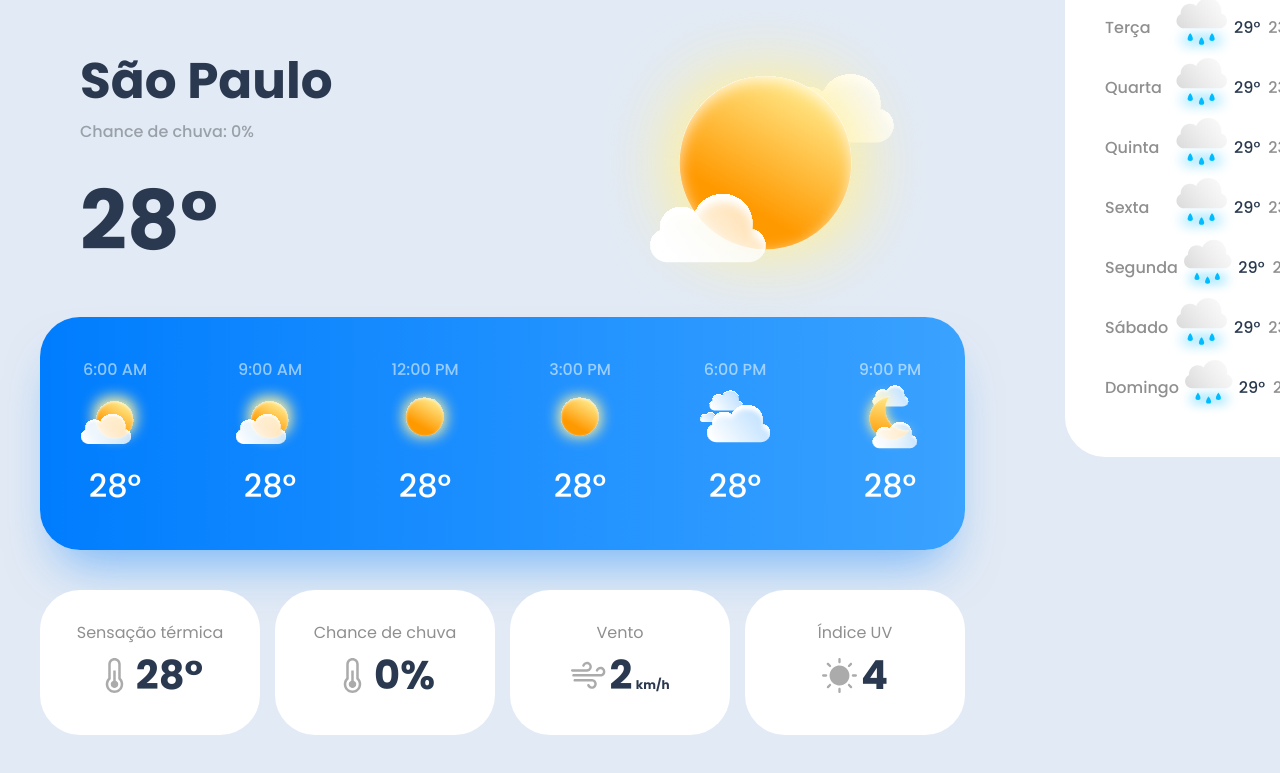
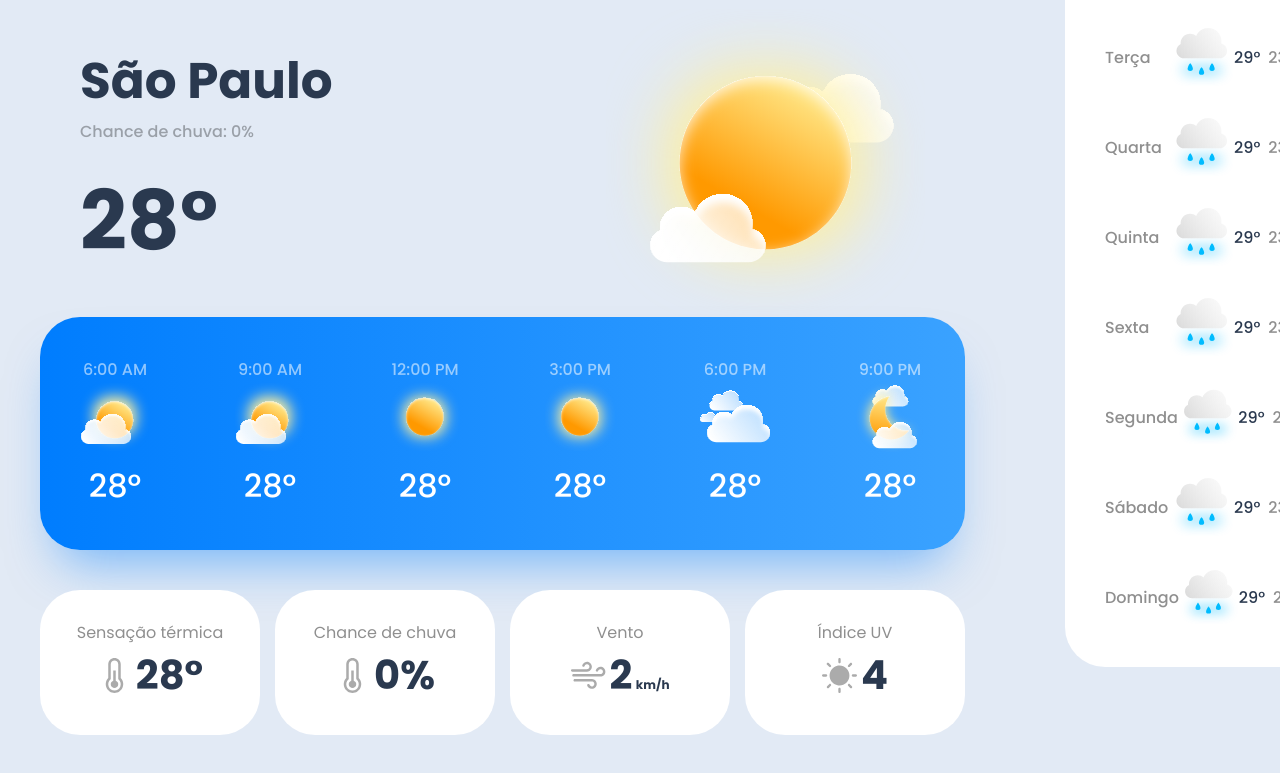
Before and after one commit to viniciusdias2902/clima_hoje, a plain HTML site: page index.html in a window 1280 px wide. Shown: the part 143-916 px from the top of the page. Drawn offline with Linux system fonts and the light colour scheme.

Commit message:
Correção do gap em previsão semanal

```diff
--- a/style.css
+++ b/style.css
@@ -146,7 +146,7 @@ body {
   padding: 2.5rem;
   display: flex;
   flex-direction: column;
-  gap: 1/875rem;
+  gap: 1.875rem;
 }
 
 .weekly-forecast-container .day-weather-item {
```
